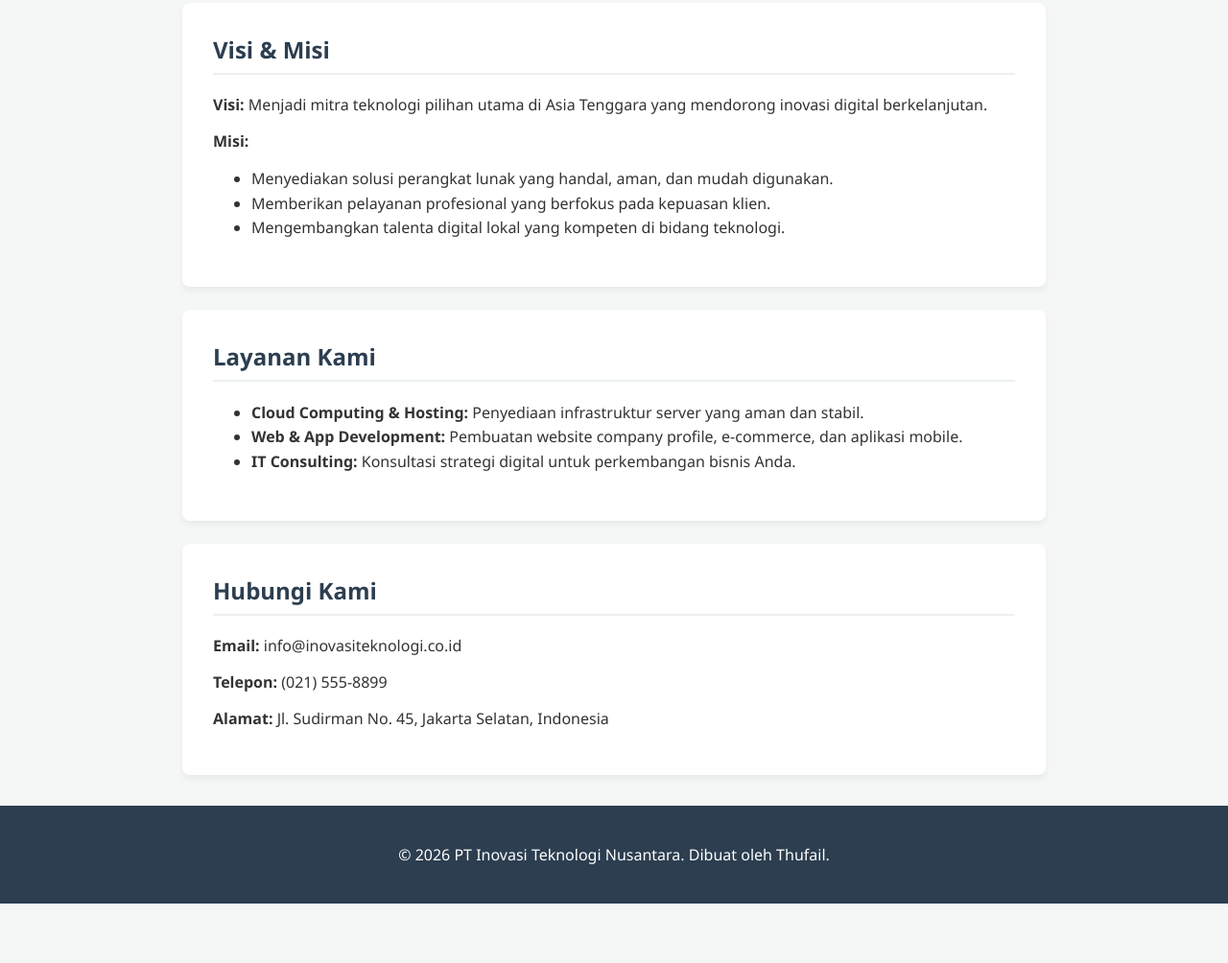
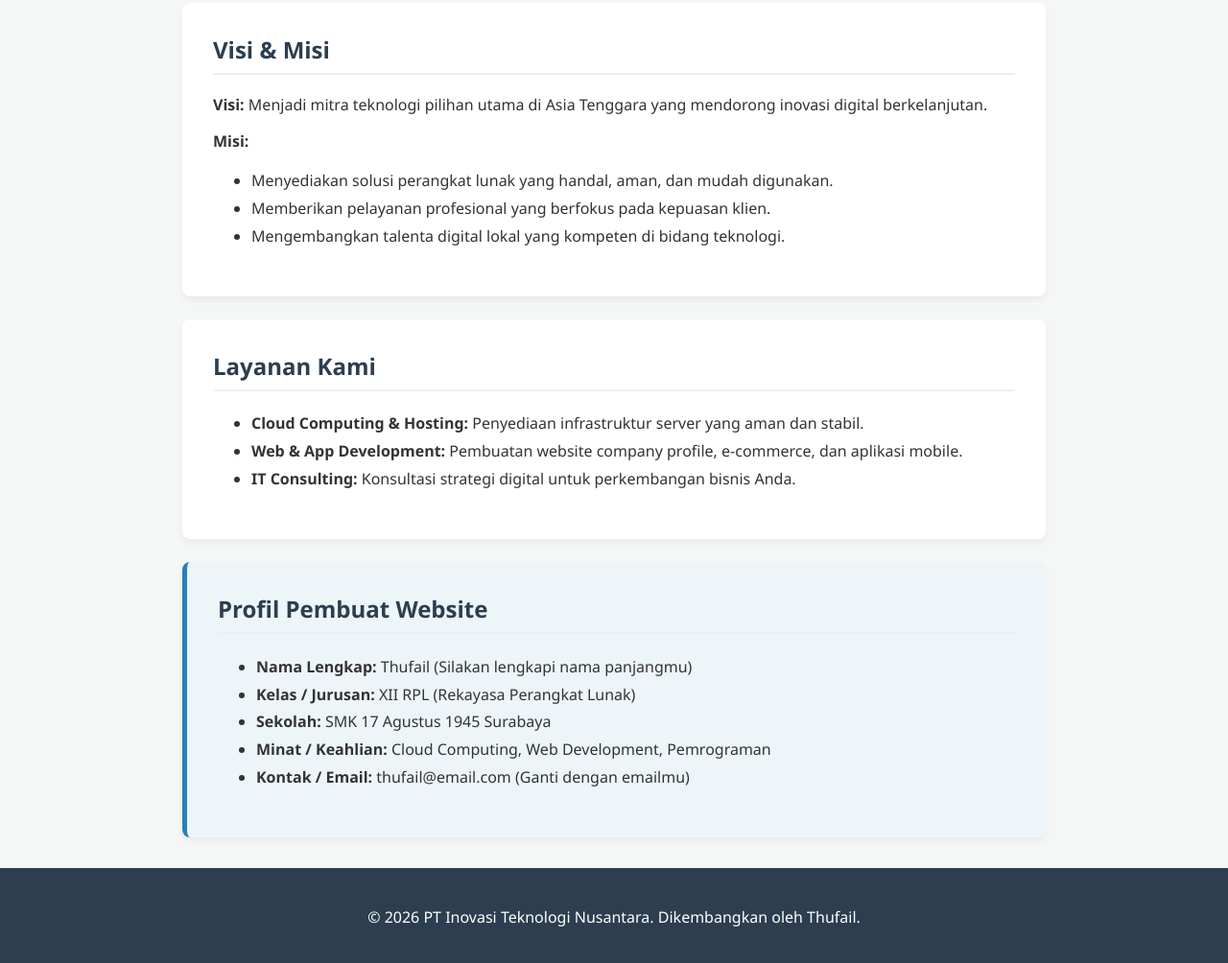
Before and after one commit to thufailanamusmuhammad-source/profil_by_THUFAIL, a plain HTML site: page index.html in a window 1280 px wide. Shown: the part 478-1482 px from the top of the page at 96% size. Before the commit the page ends 1420 px from the top, so only its background shows below. Drawn offline with Linux system fonts and the light colour scheme.

Commit message:
Update index.html

```diff
--- a/index.html
+++ b/index.html
@@ -3,7 +3,7 @@
 <head>
     <meta charset="UTF-8">
     <meta name="viewport" content="width=device-width, initial-scale=1.0">
-    <title>Profil Perusahaan - PT Inovasi Teknologi</title>
+    <title>Profil Perusahaan & Pembuat - Thufail</title>
     <style>
         body {
             font-family: 'Segoe UI', Tahoma, Geneva, Verdana, sans-serif;
@@ -44,8 +44,12 @@
             padding-bottom: 0.5rem;
             margin-top: 0;
         }
+        .profil-saya {
+            background-color: #eef5f9;
+            border-left: 5px solid #2980b9;
+        }
         ul {
-            line-height: 1.6;
+            line-height: 1.8;
         }
         footer {
             text-align: center;
@@ -65,7 +69,7 @@
 
     <div class="container">
         <section>
-            <h2>Tentang Kami</h2>
+            <h2>Tentang Perusahaan</h2>
             <p>PT Inovasi Teknologi Nusantara adalah perusahaan yang bergerak di bidang pengembangan perangkat lunak dan layanan cloud computing. Kami berdedikasi untuk membantu UMKM hingga perusahaan besar dalam meningkatkan efisiensi operasional melalui teknologi modern.</p>
         </section>
 
@@ -89,16 +93,21 @@
             </ul>
         </section>
 
-        <section>
-            <h2>Hubungi Kami</h2>
-            <p><strong>Email:</strong> info@inovasiteknologi.co.id</p>
-            <p><strong>Telepon:</strong> (021) 555-8899</p>
-            <p><strong>Alamat:</strong> Jl. Sudirman No. 45, Jakarta Selatan, Indonesia</p>
+        <!-- Bagian Informasi Tentang Kamu -->
+        <section class="profil-saya">
+            <h2>Profil Pembuat Website</h2>
+            <ul>
+                <li><strong>Nama Lengkap:</strong> Thufail (Silakan lengkapi nama panjangmu)</li>
+                <li><strong>Kelas / Jurusan:</strong> XII RPL (Rekayasa Perangkat Lunak)</li>
+                <li><strong>Sekolah:</strong> SMK 17 Agustus 1945 Surabaya</li>
+                <li><strong>Minat / Keahlian:</strong> Cloud Computing, Web Development, Pemrograman</li>
+                <li><strong>Kontak / Email:</strong> thufail@email.com (Ganti dengan emailmu)</li>
+            </ul>
         </section>
     </div>
 
     <footer>
-        <p>&copy; 2026 PT Inovasi Teknologi Nusantara. Dibuat oleh Thufail.</p>
+        <p>&copy; 2026 PT Inovasi Teknologi Nusantara. Dikembangkan oleh Thufail.</p>
     </footer>
 
 </body>
```
